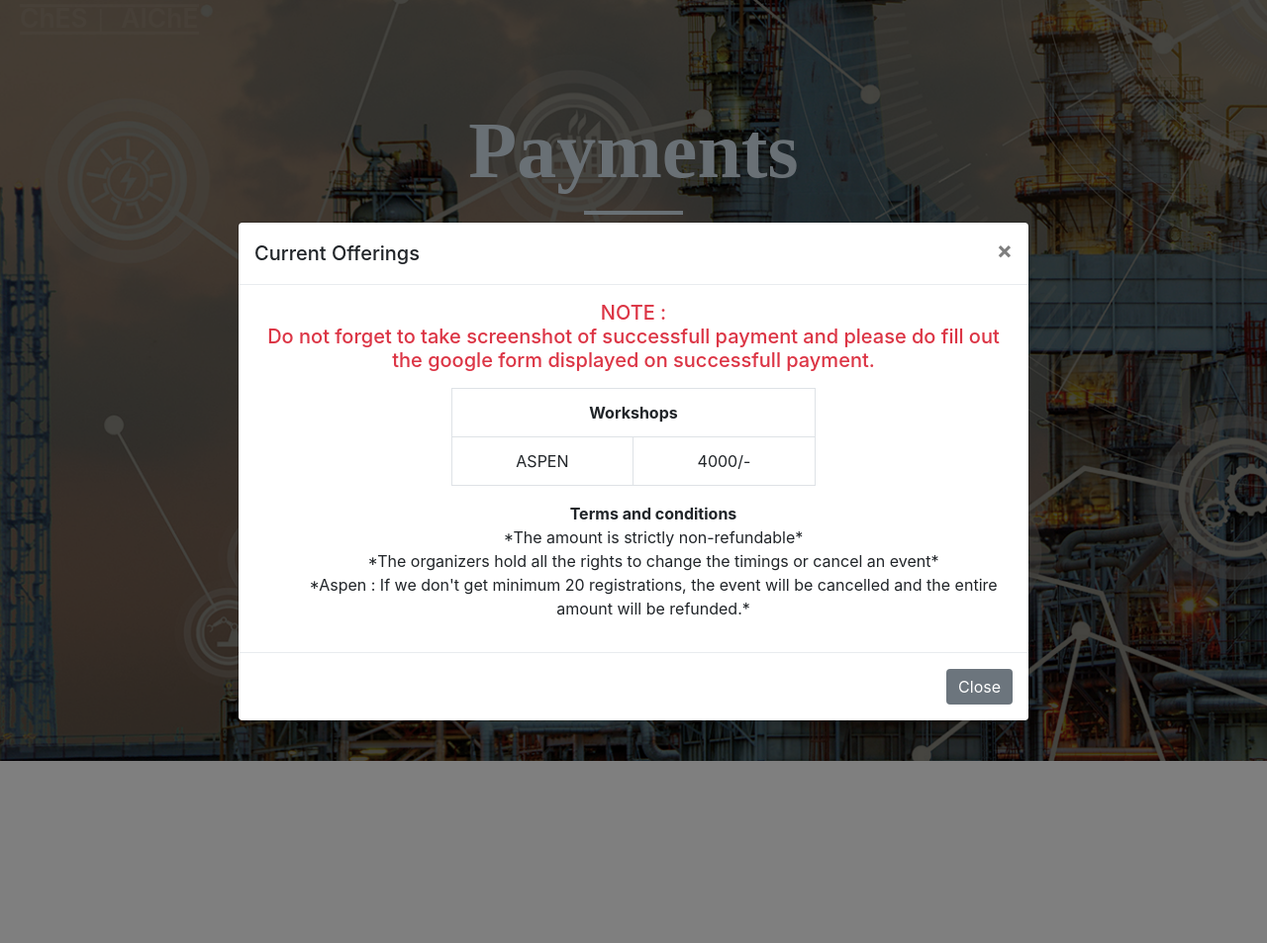
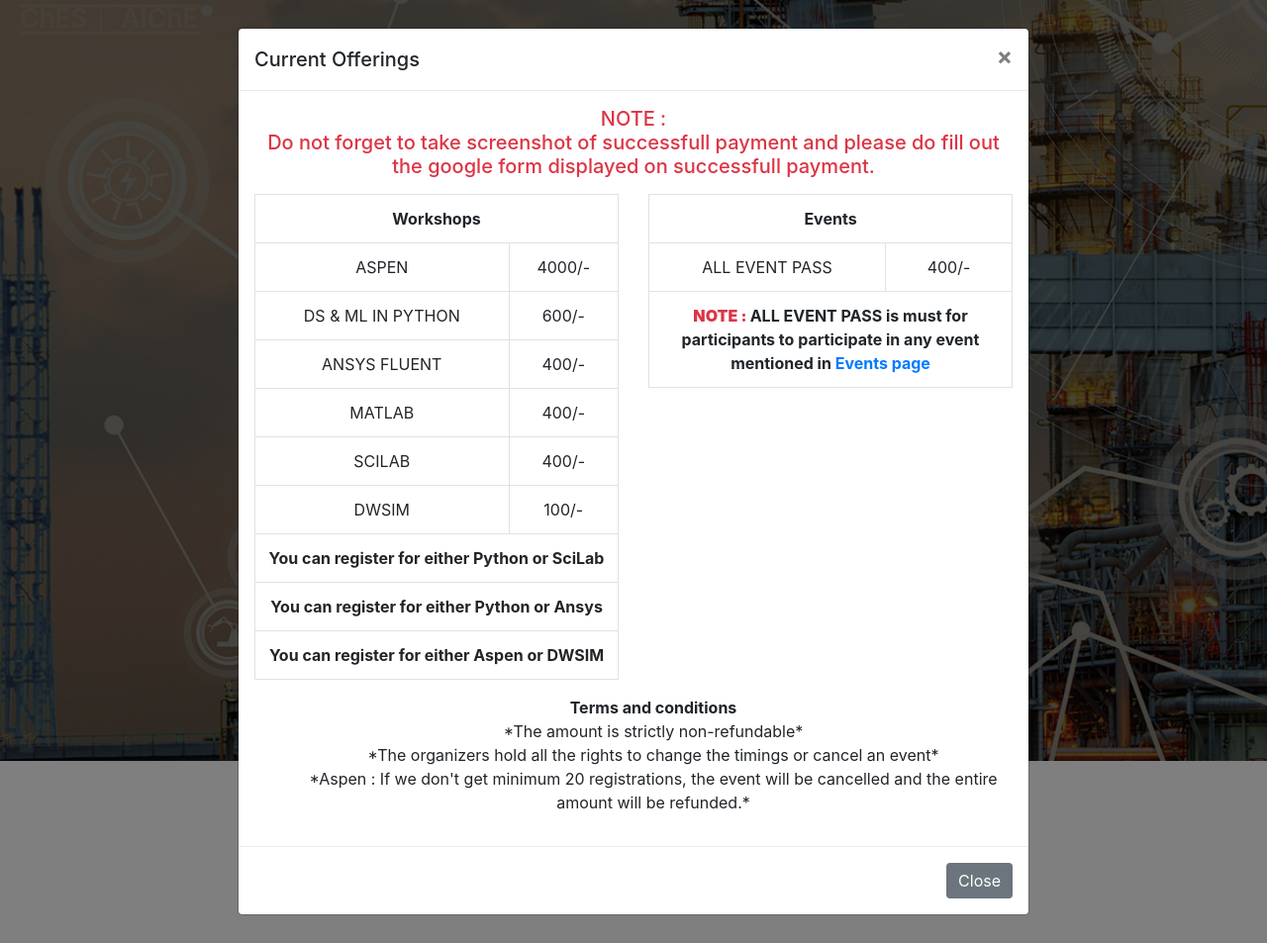
Before and after one commit to FerociousCentaur/ChemPlus_BackEnd, a Django app: page /payments/ in a window 1280 px wide. Shown: the whole page at 99% size. Run offline with Django 3.2, Linux system fonts and the light colour scheme; some libraries are stand-ins or nearby versions; some web fonts are replaced.

Commit message:
resolved

```diff
--- a/ChemID/templates/paymentspage.html
+++ b/ChemID/templates/paymentspage.html
@@ -55,30 +55,30 @@
                         <h5 class="text-danger text-center">NOTE : <p>Do not forget to take screenshot of successfull payment and please do fill out the google form displayed on successfull payment. </p></h5>
 
           <div class="row text-center">
-              <div class="col-md-3"></div>
+<!--              <div class="col-md-3"></div>-->
             <div class="col-md-6">
           <table class="table table-bordered text-center">
               <th  colspan="2">Workshops</th>
               <tr><td>ASPEN</td><td>4000/-</td></tr>
-<!--              <tr><td>DS & ML IN PYTHON</td><td>600/-</td></tr>-->
-<!--              <tr><td>ANSYS FLUENT</td><td>400/-</td></tr>-->
-<!--              <tr><td>MATLAB</td><td>400/-</td></tr>-->
-<!--              <tr><td>SCILAB</td><td>400/-</td></tr>-->
-<!--              <tr><td>DWSIM</td><td>100/-</td></tr>-->
-<!--              <tr><td colspan="2"><b> You can register for either Python or SciLab</b></td></tr>-->
-<!--                  <tr><td colspan="2"> <b>You can register for either Python or Ansys</b></td></tr>-->
-<!--              <tr><td colspan="2"> <b>You can register for either Aspen or DWSIM</b></td></tr>-->
+              <tr><td>DS & ML IN PYTHON</td><td>600/-</td></tr>
+              <tr><td>ANSYS FLUENT</td><td>400/-</td></tr>
+              <tr><td>MATLAB</td><td>400/-</td></tr>
+              <tr><td>SCILAB</td><td>400/-</td></tr>
+              <tr><td>DWSIM</td><td>100/-</td></tr>
+              <tr><td colspan="2"><b> You can register for either Python or SciLab</b></td></tr>
+                  <tr><td colspan="2"> <b>You can register for either Python or Ansys</b></td></tr>
+              <tr><td colspan="2"> <b>You can register for either Aspen or DWSIM</b></td></tr>
 
           </table></div>
-              <div class="col-md-3"></div>
-<!--              <div class="col-md-6">-->
-<!--          <table class="table table-bordered text-center">-->
-<!--              <th  colspan="2">Events</th>-->
-<!--              <tr><td>ALL EVENT PASS</td><td>400/-</td></tr>-->
-<!--              <th  colspan="2"><strong class="text-danger">NOTE : </strong>ALL EVENT PASS is must for participants to participate in any event mentioned in <a href="https://che.iitm.ac.in/~chemplus2021/events.html">Events page</a></th>-->
-<!--          </table>-->
+<!--              <div class="col-md-3"></div>-->
+              <div class="col-md-6">
+          <table class="table table-bordered text-center">
+              <th  colspan="2">Events</th>
+              <tr><td>ALL EVENT PASS</td><td>400/-</td></tr>
+              <th  colspan="2"><strong class="text-danger">NOTE : </strong>ALL EVENT PASS is must for participants to participate in any event mentioned in <a href="https://che.iitm.ac.in/~chemplus2021/events.html">Events page</a></th>
+          </table>
 
-<!--              </div>-->
+              </div>
               </div>
           <ul class="text-center" style="list-style-type: none;">
                 <li><strong>Terms and conditions</strong></li>
--- a/ChemPlus1/settings.py
+++ b/ChemPlus1/settings.py
@@ -124,7 +124,7 @@ USE_TZ = True
 STATIC_URL = '/static/'
 STATICFILES_DIRS = [
     os.path.join(BASE_DIR, 'static'),
-    '/home/ubuntu/env/lib/python3.8/site-packages/django/contrib/admin/static'
+    #'/home/ubuntu/env/lib/python3.8/site-packages/django/contrib/admin/static'
 ]
 #STATIC_ROOT = BASE_DIR + "/staticfiles/"
 STATIC_ROOT = os.path.join(BASE_DIR, 'staticfiles')
```
Also changed, not shown: ChemID/templates/signupverify2.html (+9 -0 lines), ChemID/models.py (line endings or trailing spaces).
